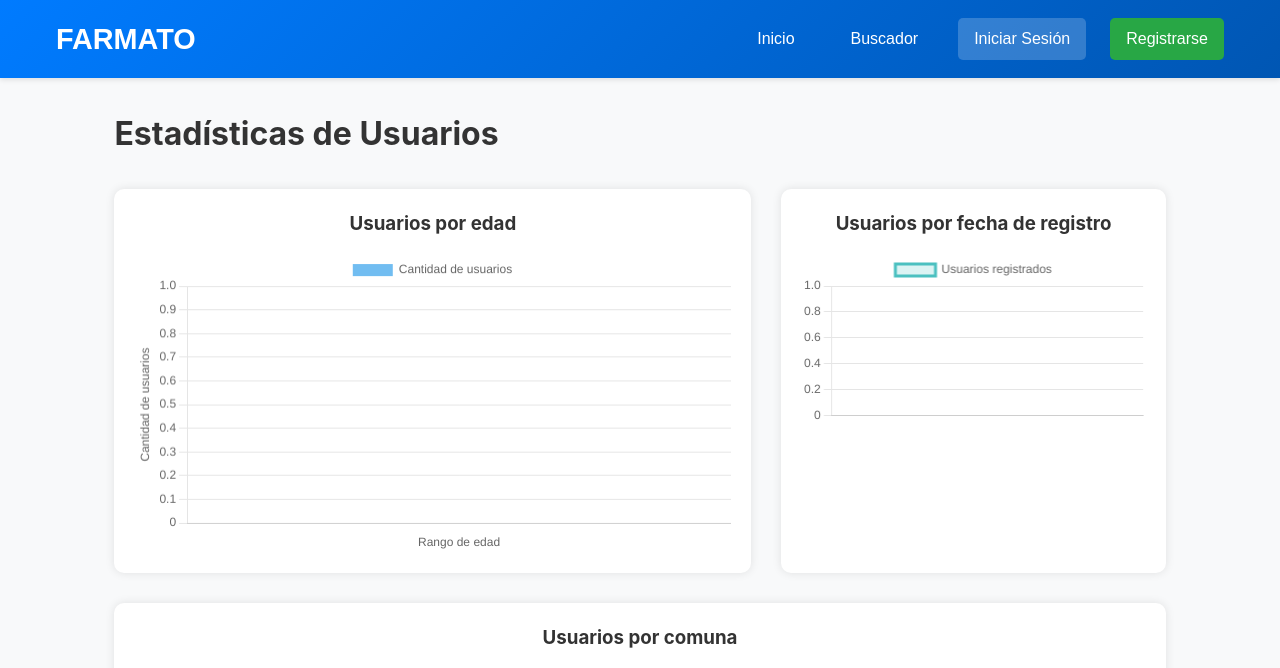
After one commit to Masacor/APT_Test, a Django app: page /dashboard/usuarios/graficos/ in a window 1280 px wide. The commit adds this page. Shown: the top 668 px of the page. Run offline with Django 5.2, Linux system fonts and the light colour scheme; data that the repository does not hold is empty.

Commit message:
17: Marcelo agrego graficos de la tabla usuario

```diff
--- a/comparador/models.py
+++ b/comparador/models.py
@@ -410,7 +410,7 @@ class Usuario(models.Model):
     proveedoroauth = models.CharField(max_length=255, blank=True, null=True)
     idproveedor = models.CharField(max_length=255, blank=True, null=True)
 
-    # 🔄 Cambio importante: ahora es una ForeignKey
+    #  Cambio importante: ahora es una ForeignKey
     idcomuna = models.ForeignKey(
         'Comuna',
         on_delete=models.DO_NOTHING,
--- /dev/null
+++ b/comparador/static/css/admin_usuario_graficos.css
@@ -0,0 +1,21 @@
+.graficos-container {
+    width: 90%;
+    margin: 30px auto;
+    display: flex;
+    flex-wrap: wrap;
+    gap: 30px;
+    font-family: "Inter", Arial, sans-serif;
+}
+
+.chart-card {
+    background: #fff;
+    border-radius: 10px;
+    padding: 20px;
+    flex: 1 1 300px;
+    box-shadow: 0 0 10px rgba(0,0,0,0.1);
+}
+
+.chart-card h3 {
+    text-align: center;
+    margin-bottom: 15px;
+}
--- /dev/null
+++ b/comparador/static/js/admin_usuario_graficos.js
@@ -0,0 +1,89 @@
+// Convertimos los datos desde JSON a objetos JS
+const edadDataRaw = JSON.parse(document.getElementById('edadData').textContent);
+const registroData = JSON.parse(document.getElementById('registroData').textContent);
+const comunaData = JSON.parse(document.getElementById('comunaData').textContent);
+
+// -------------------- Agrupar por rango de edad --------------------
+function agruparPorRango(edades, valores, rango=10) {
+    let rangoDict = {};
+    edades.forEach((edad, i) => {
+        const inicio = Math.floor(edad / rango) * rango;
+        const fin = inicio + rango - 1;
+        const key = `${inicio}-${fin}`;
+        if (!rangoDict[key]) rangoDict[key] = 0;
+        rangoDict[key] += valores[i];
+    });
+
+    // Ordenar rangos
+    const sortedKeys = Object.keys(rangoDict).sort(
+        (a, b) => parseInt(a.split('-')[0]) - parseInt(b.split('-')[0])
+    );
+    const sortedValues = sortedKeys.map(k => rangoDict[k]);
+
+    return { labels: sortedKeys, data: sortedValues };
+}
+
+const edadData = agruparPorRango(edadDataRaw.labels, edadDataRaw.data);
+
+// -------------------- Gráfico de edades por rango --------------------
+new Chart(document.getElementById('edadChart'), {
+    type: 'bar', // barras verticales
+    data: {
+        labels: edadData.labels, // Rango de edad en eje X
+        datasets: [{
+            label: 'Cantidad de usuarios', // eje Y
+            data: edadData.data,
+            backgroundColor: 'rgba(54, 162, 235, 0.7)',
+        }]
+    },
+    options: {
+        responsive: true,
+        scales: {
+            x: {
+                title: { display: true, text: 'Rango de edad' }
+            },
+            y: {
+                beginAtZero: true,
+                title: { display: true, text: 'Cantidad de usuarios' }
+            }
+        }
+    }
+});
+
+// -------------------- Gráfico de registros (línea) --------------------
+new Chart(document.getElementById('registroChart'), {
+    type: 'line',
+    data: {
+        labels: registroData.labels,
+        datasets: [{
+            label: 'Usuarios registrados',
+            data: registroData.data,
+            borderColor: 'rgba(75, 192, 192, 1)',
+            backgroundColor: 'rgba(75, 192, 192, 0.2)',
+            fill: true,
+            tension: 0.4
+        }]
+    },
+    options: { responsive: true }
+});
+
+// -------------------- Gráfico por comuna (torta) --------------------
+new Chart(document.getElementById('comunaChart'), {
+    type: 'pie',
+    data: {
+        labels: comunaData.labels,
+        datasets: [{
+            label: 'Usuarios por comuna',
+            data: comunaData.data,
+            backgroundColor: [
+                'rgba(255, 99, 132, 0.6)',
+                'rgba(54, 162, 235, 0.6)',
+                'rgba(255, 206, 86, 0.6)',
+                'rgba(75, 192, 192, 0.6)',
+                'rgba(153, 102, 255, 0.6)',
+                'rgba(255, 159, 64, 0.6)'
+            ]
+        }]
+    },
+    options: { responsive: true }
+});
--- /dev/null
+++ b/comparador/templates/admin_usuario_graficos.html
@@ -0,0 +1,37 @@
+{% extends 'base.html' %}
+{% load static %}
+
+{% block title %}Gráficos de Usuarios{% endblock %}
+
+{% block extra_css %}
+<link rel="stylesheet" href="{% static 'css/admin_usuario_graficos.css' %}">
+{% endblock %}
+
+{% block content %}
+<div class="graficos-container">
+    <h1>Estadísticas de Usuarios</h1>
+
+    <div class="chart-card">
+        <h3>Usuarios por edad</h3>
+        <canvas id="edadChart"></canvas>
+    </div>
+
+    <div class="chart-card">
+        <h3>Usuarios por fecha de registro</h3>
+        <canvas id="registroChart"></canvas>
+    </div>
+
+    <div class="chart-card">
+        <h3>Usuarios por comuna</h3>
+        <canvas id="comunaChart"></canvas>
+    </div>
+</div>
+
+<!-- Datos desde Django -->
+<script type="application/json" id="edadData">{{ edadData|safe }}</script>
+<script type="application/json" id="registroData">{{ registroData|safe }}</script>
+<script type="application/json" id="comunaData">{{ comunaData|safe }}</script>
+
+<script src="https://cdn.jsdelivr.net/npm/chart.js"></script>
+<script src="{% static 'js/admin_usuario_graficos.js' %}"></script>
+{% endblock %}
--- a/comparador/templates/usuario_perfil.html
+++ b/comparador/templates/usuario_perfil.html
@@ -25,7 +25,7 @@
             <label class="perfil-label">Nombre:</label>
             <div class="perfil-valor">
                 <span id="nombre-texto">{{ usuario.nombre }}</span>
-                <input type="text" id="nombre-input" name="nombre" value="{{ usuario.nombre }}">
+                <input type="text" id="nombre-input" name="nombre" value="{{ usuario.nombre }}" class="perfil-input-hidden">
                 <button type="button" class="perfil-btn" onclick="habilitarEdicion('nombre')">Modificar</button>
             </div>
         </div>
@@ -35,7 +35,7 @@
             <label class="perfil-label">Email:</label>
             <div class="perfil-valor">
                 <span id="email-texto">{{ usuario.email }}</span>
-                <input type="email" id="email-input" name="email" value="{{ usuario.email }}">
+                <input type="email" id="email-input" name="email" value="{{ usuario.email }}" class="perfil-input-hidden">
                 <button type="button" class="perfil-btn" onclick="habilitarEdicion('email')">Modificar</button>
             </div>
         </div>
@@ -47,7 +47,7 @@
                 <!-- <span id="fecha-texto">{{ usuario.fechanacimiento|date:'d/m/Y' }}</span> -->
                 <span id="fecha-texto">{{ usuario.fechanacimiento|date:"d/m/Y"|default:"No registrado" }}</span>
 
-                <input type="date" id="fecha-input" name="fechanacimiento" value="{{ usuario.fechanacimiento|date:'Y-m-d' }}">
+                <input type="date" id="fecha-input" name="fechanacimiento" value="{{ usuario.fechanacimiento|date:'Y-m-d' }}" class="perfil-input-hidden">
                 <button type="button" class="perfil-btn" onclick="habilitarEdicion('fecha')">Modificar</button>
             </div>
         </div>
--- a/comparador/urls.py
+++ b/comparador/urls.py
@@ -14,7 +14,6 @@ urlpatterns = [
     path('detalle/<int:id>/', views.detalle_presentacion, name='detalle_presentacion'),
     path('guardar-presentacion/', views.guardar_presentacion, name='guardar_presentacion'),
     path('medicamento/<str:descripcion>/', views.informacion_presentacion, name='informacion_presentacion'),
-
 
 
 
@@ -53,6 +52,11 @@ urlpatterns = [
     path('dashboard/principioactivo/', views.principioactivo, name='admin_principioactivo'),
 
 
+    # GRAFICOS USUARIOS
+    path('dashboard/usuarios/graficos/', views.admin_usuario_graficos, name='admin_usuario_graficos'),
+
+
+
 
     # LOS QUE FALTAN
     # MEDICAMENTO_PRINCIPIO
--- a/comparador/views.py
+++ b/comparador/views.py
@@ -277,31 +277,8 @@ def logout(request):
     return redirect('index')
 
 # ---------------------------------------------------
-"""
-def buscador_prueba(request):
-    query = request.GET.get('q', '').strip()
-    resultados = []
 
-    if query:
-        # Filtrar presentaciones que contengan la búsqueda
-        presentaciones = Presentacion.objects.filter(descripcion__icontains=query)
 
-        for p in presentaciones:
-            # Obtener todos los precios asociados a esta presentación
-            precios = PrecioFarmacia.objects.filter(idpresentacion=p)
-            if precios.exists():
-                resultados.append({
-                    'presentacion': p,
-                    'farmacias': precios.order_by('precio')  # opcional: ordena por precio ascendente
-                })
-
-    context = {
-        'query': query,
-        'resultados': resultados
-    }
-    return render(request, 'buscador_prueba.html', context)
-
-"""
 def buscador_prueba(request):
     query = request.GET.get('q', '').strip()
     filtros_marcas = request.GET.getlist('marca')
@@ -405,7 +382,7 @@ def informacion_presentacion(request, descripcion):
     return render(request, 'informacion_presentacion.html', context)
 
 
-''''''
+'''
 def detalle_presentacion(request, id):
     """Mostrar detalle de una presentación por su id (idpresentacion).
 
@@ -463,7 +440,7 @@ def detalle_presentacion(request, id):
     }
 
     return render(request, 'detalle_presentacion.html', context)
-''''''
+'''
 def detalle_presentacion(request, id):
     """Mostrar detalle de una presentación por su id (idpresentacion).
 
@@ -652,43 +629,6 @@ def guardar_presentacion(request):
 
 
 # --------------------- CRUDS de todo
-
-# -------------------- Usuario
-# def admin_dashboard(request):
-#     if not request.session.get('is_admin'):
-#         return redirect('login')
-
-#     # Crear usuario
-#     if request.method == 'POST' and 'crear' in request.POST:
-#         nombre = request.POST['nombre']
-#         correo = request.POST['correo']
-#         contraseña = make_password(request.POST['contraseña'])  # 🔹 hash
-#         Usuario.objects.create(nombre=nombre, email=correo, contraseña=contraseña)
-#         return redirect('admin_dashboard')
-
-#     # Editar usuario
-#     if request.method == 'POST' and 'editar' in request.POST:
-#         usuario_id = request.POST['usuario_id']
-#         usuario = get_object_or_404(Usuario, idusuario=usuario_id)
-#         usuario.nombre = request.POST['nombre']
-#         usuario.email = request.POST['correo']
-#         if request.POST['contraseña']:
-#             usuario.contraseña = make_password(request.POST['contraseña'])  # 🔹 hash
-#         usuario.save()
-#         return redirect('admin_dashboard')
-
-#     # Eliminar usuario
-#     if request.method == 'POST' and 'eliminar' in request.POST:
-#         usuario_id = request.POST['usuario_id']
-#         usuario = get_object_or_404(Usuario, idusuario=usuario_id)
-#         usuario.delete()
-#         return redirect('admin_dashboard')
-
-
-#     # Listar usuarios
-#     usuarios = Usuario.objects.all()
-#     return render(request, 'admin_dashboard.html', {'usuarios': usuarios})
-
 
 # ----------------------- DASHBOARD
 def admin_dashboard(request):
@@ -1252,4 +1192,70 @@ def perfil_usuario(request):
         return redirect('perfil_usuario')
 
     # GET
-    return render(request, 'usuario_perfil.html', {'usuario': usuario})
+    # Obtener presentaciones guardadas por el usuario
+    guardados = Guardado.objects.filter(idusuario=usuario).select_related(
+        'idpresentacion',
+        'idpresentacion__idmedicamento',
+    ).order_by('-fechaagregado')
+
+    return render(request, 'usuario_perfil.html', {
+        'usuario': usuario,
+        'guardados': guardados,
+    })
+# ----------------------------------------------------------
+
+
+
+
+
+
+
+
+
+# ------------------------ GRAFICOS DE PRUEBA
+from django.shortcuts import render
+from django.db.models import Count
+from datetime import date
+from .models import Usuario
+import json
+
+def admin_usuario_graficos(request):
+    usuarios = Usuario.objects.all()
+
+    # -------------------- Edad de los usuarios --------------------
+    edad_dict = {}
+    today = date.today()
+    for u in usuarios:
+        if u.fechanacimiento:
+            edad = today.year - u.fechanacimiento.year
+            edad_dict[edad] = edad_dict.get(edad, 0) + 1
+
+    # Ordenar edades ascendente
+    edad_labels = sorted(edad_dict.keys())
+    edad_values = [edad_dict[edad] for edad in edad_labels]
+
+    # -------------------- Registro por fecha --------------------
+    registro_dict = {}
+    for u in usuarios:
+        fecha = u.fecharegistro.strftime('%Y-%m-%d')
+        registro_dict[fecha] = registro_dict.get(fecha, 0) + 1
+
+    # Ordenar por fecha cronológicamente
+    registro_labels = sorted(registro_dict.keys())
+    registro_values = [registro_dict[fecha] for fecha in registro_labels]
+
+    # -------------------- Usuarios por comuna --------------------
+    comuna_dict = usuarios.values('idcomuna__nombrecomuna').annotate(count=Count('idusuario'))
+    # Ordenar por cantidad descendente
+    comuna_sorted = sorted(comuna_dict, key=lambda x: x['count'], reverse=True)
+    comuna_labels = [c['idcomuna__nombrecomuna'] if c['idcomuna__nombrecomuna'] else 'Sin comuna' for c in comuna_sorted]
+    comuna_values = [c['count'] for c in comuna_sorted]
+
+    # -------------------- Contexto para la plantilla --------------------
+    context = {
+        'edadData': json.dumps({'labels': edad_labels, 'data': edad_values}),
+        'registroData': json.dumps({'labels': registro_labels, 'data': registro_values}),
+        'comunaData': json.dumps({'labels': comuna_labels, 'data': comuna_values}),
+    }
+
+    return render(request, 'admin_usuario_graficos.html', context)
```
Also changed, not shown: comparador/static/css/usuario_perfil.css (+10 -4 lines), comparador/static/js/usuario_perfil.js (+85 -4 lines).
